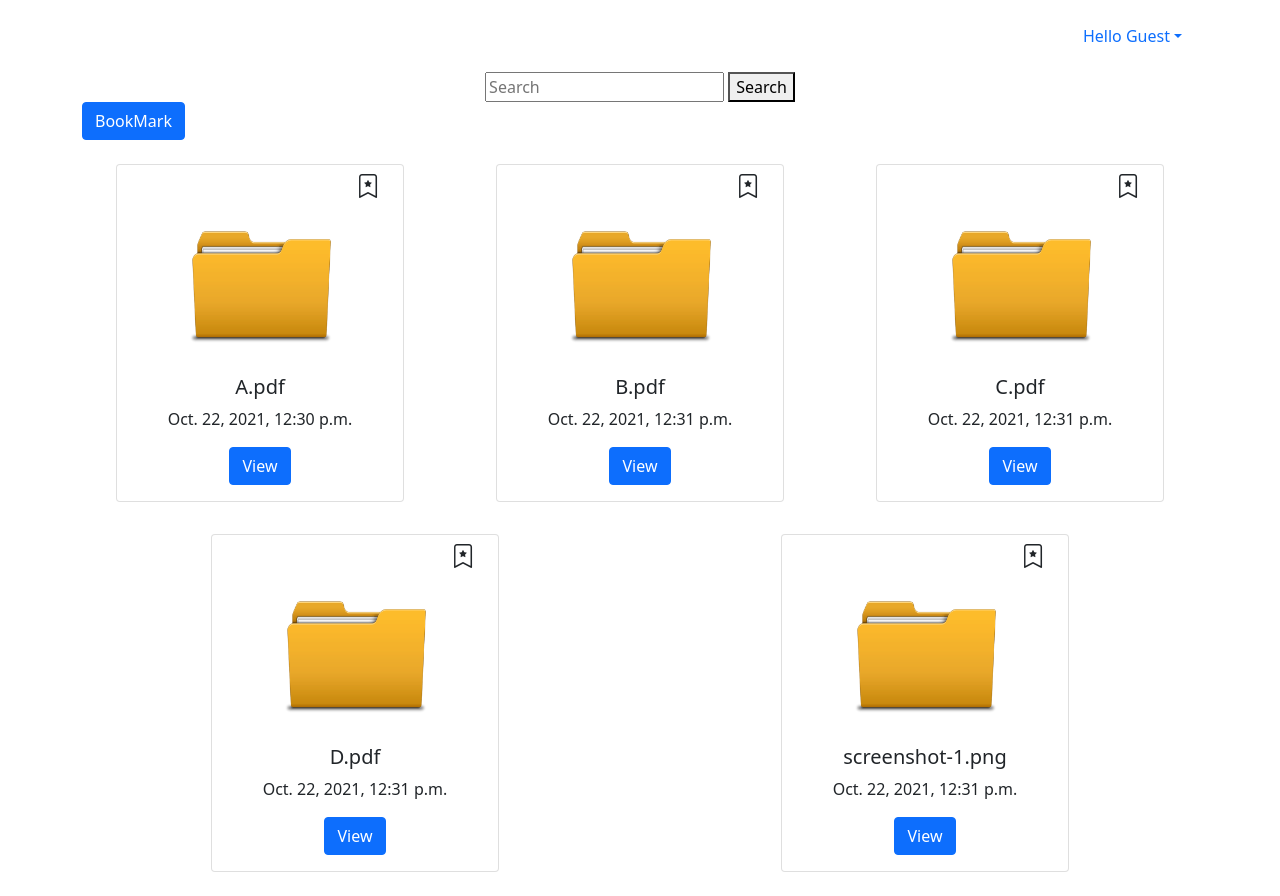
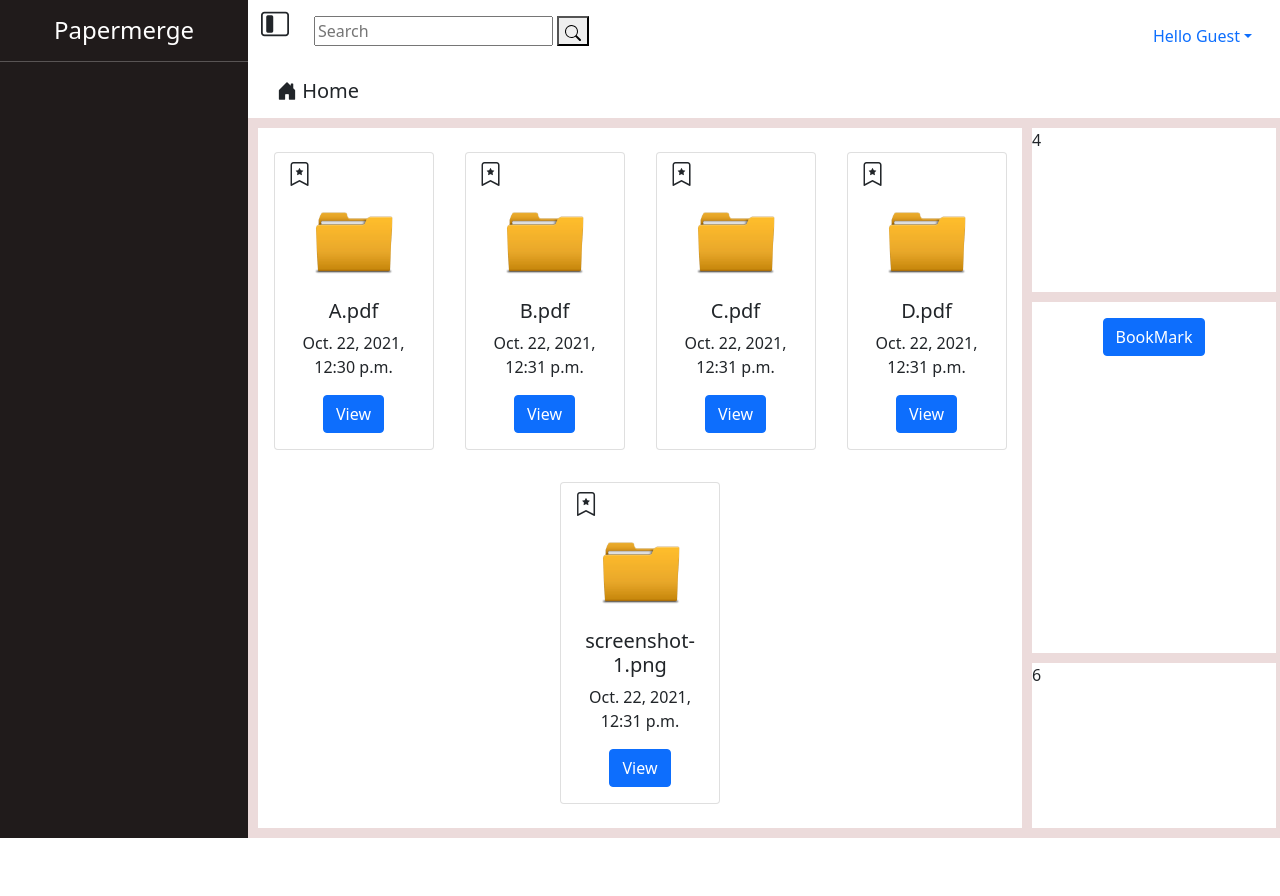
Before and after one commit to gagan157/Demo_Assignment, a Django app: page / in a window 1280 px wide. After the commit the page ends 838 px from the top, so only its background shows below. Run offline with Django 3.2, Linux system fonts and the light colour scheme; data comes from the database, SQL or seed files in the repository; both versions use the stored data as it was after the commit; some libraries are stand-ins or nearby versions.

Commit message:
add new ui using grid css

```diff
--- /dev/null
+++ b/papermerge/paperwebapp/static/paperwebapp/css/layout.css
@@ -0,0 +1,55 @@
+.container-fluid{
+    padding: 0;
+
+}
+.con{
+    background-color: rgb(236, 219, 219);
+     /* width: 100%; */
+    height: auto;
+    display: grid;
+    grid-template-columns: repeat(5, 1fr);
+    grid-auto-rows: auto;
+    grid-gap: 10px;
+
+
+}
+.lay{
+    background-color: white;
+}
+
+.lay-1{
+    grid-row: 1/ span 6;
+    grid-column: 1;
+    color: white;
+    background-color: rgb(32, 27, 27);
+
+}
+.lay-2{
+    grid-column: 2/ span 4;
+    /* grid-row: 1/ span 2; */
+    margin-left: -10px;
+}
+.lay-3{
+    grid-row: 2 / span 4;
+    grid-column: 2 / span 3;
+
+}
+.lay-4{
+    grid-column: 5 / span 1;
+    /* grid-row: 3; */
+    margin-right: 4px;
+}
+.lay-5{
+    grid-column: 5 / span 1;
+    grid-row: 3 / span 2;
+    margin-right: 4px;
+}
+.lay-6{
+    grid-column: 5 / span 1;
+    margin-right: 4px;
+}
+
+
+#logleft{
+    margin-left: auto;
+}
--- a/papermerge/paperwebapp/static/paperwebapp/css/pannel.css
+++ b/papermerge/paperwebapp/static/paperwebapp/css/pannel.css
@@ -1,3 +1,4 @@
+
 .myform{
     background-color: #e0d8d8;
     padding: 50px;
@@ -16,5 +17,12 @@
 
 .btncart{
     text-align: -webkit-right;
-    padding: 0px 10px;
+    text-align-last: justify;
 }
+.card{
+    width:  10rem;
+}
+
+.txtcenter{
+    text-align: center;
+}
--- a/papermerge/paperwebapp/static/paperwebapp/js/pann.js
+++ b/papermerge/paperwebapp/static/paperwebapp/js/pann.js
@@ -17,9 +17,9 @@
     var cart=[]
 }
 else{
-    cart = JSON.parse(localStorage.getItem('cart')) || []
+    cart = JSON.parse(localStorage.getItem('cart'))
     showbook(cart)
-    showdata(cart)
+    // showdata(cart)
 }
 
 
@@ -55,10 +55,11 @@
     showdata(cart)
 }
 
+// icon show off and on
 function showbook(cart) {
     cart.forEach(function(element) {
 
-        for(key in element){
+
 
             if(cart != null){
                 document.getElementById(`a${element['id']}`).setAttribute('class','btn btn-default d-none')
@@ -70,16 +71,15 @@
                 document.getElementById(`r${element['id']}`).setAttribute('class','btn btn-default d-none')
 
             }
-        }
+
+
     })
-    // addo()
 
+    showdata(cart)
 }
 
 function showdata(cart) {
    let cl = document.getElementById('collapseExample')
-//    console.log(cl)
-
    var html=''
    cart.forEach(function(element,index) {
         html+=`
@@ -87,8 +87,10 @@
         <a href="${element['img']}">${element['name']}</a>
         </div>`
 
-
-    cl.innerHTML= html
 })
 
+cl.innerHTML = html
+
+
+
 }
--- a/papermerge/paperwebapp/templates/paperwebapp/pannel.html
+++ b/papermerge/paperwebapp/templates/paperwebapp/pannel.html
@@ -4,10 +4,41 @@
 
 {% block css %}
 <link rel="stylesheet" href="{% static 'paperwebapp/css/pannel.css' %}">
+<link rel="stylesheet" href="{% static 'paperwebapp/css/layout.css' %}">
 {% endblock css %}
 
 {% block body %}
 {% load static %}
+
+<div class="container-fluid con">
+  <div class="lay lay-1">
+    <div class="mt-3 txtcenter">
+      <h4>Papermerge</h4>
+    </div>
+    <hr>
+
+  </div>
+
+  <div class="lay lay-2">
+    <ul class="nav nav-pills">
+      <li class="nav-item">
+        <button type="submit" class="btn btn-default d-none"><h3><i class="bi bi-layout-sidebar-inset-reverse"></i></h3></button>
+        <button type="submit" class="btn btn-default"><h3><i class="bi bi-layout-sidebar-inset"></i></h3></button>
+      </li>
+      <li class="nav-item">
+        <div class="container my-3 allcenter">
+          <form action="{% url 'admin' %}" method="get">
+
+            <input type="text" name='search' placeholder="Search">
+            <button class="" type="submit">
+              <svg xmlns="http://www.w3.org/2000/svg" width="16" height="16" fill="currentColor" class="bi bi-search" viewBox="0 0 16 16">
+                <path d="M11.742 10.344a6.5 6.5 0 1 0-1.397 1.398h-.001c.03.04.062.078.098.115l3.85 3.85a1 1 0 0 0 1.415-1.414l-3.85-3.85a1.007 1.007 0 0 0-.115-.1zM12 6.5a5.5 5.5 0 1 1-11 0 5.5 5.5 0 0 1 11 0z"></path>
+              </svg>
+            </button>
+          </form>
+        </div>
+      </li>
+      <li class="nav-item" id="logleft">
         <div class="container my-3">
           <ul class="nav nav-pills navu">
               <li class="nav-item dropdown">
@@ -20,12 +51,37 @@
                 <a class="nav-link dropdown-toggle" data-bs-toggle="dropdown" href="#" role="button" aria-expanded="false">Hello Guest</a>
                 <ul class="dropdown-menu">
                   <li><a class="dropdown-item" href="{% url 'login' %}">Login</a></li>
+                  <li><button type="button" class="btn btn-default" data-bs-toggle="modal" data-bs-target="#exampleModal">
+                    Demo Login
+                  </button> </li>
                 </ul>
                 {% endif %}
               </li>
+            </ul>
+      </div>
+      </li>
 
     </ul>
+    <div class="mx-3">
+
+      <a href="/" type="button" class="btn btn-default"><h5><i class="bi bi-house-door-fill"></i> <span>Home</span></h5></a>
+
+
+
+
     </div>
+
+
+
+
+
+
+
+
+
+  </div>
+
+  <div class="lay lay-3">
     {% if request.user.is_authenticated %}
     <div class="container myform allcenter my-3">
     <form action="{% url 'upload' %}" method="POST" enctype="multipart/form-data"> {% csrf_token %}
@@ -37,14 +93,46 @@
 </div>
 {% endif %}
 
+  <div class="container allcenter my-4">
+    <div class="row my-3">
+    {% for file in files %}
 
-<div class="container allcenter">
-  <form action="{% url 'admin' %}" method="get">
-    <input type="text" name='search' placeholder="Search">
-    <button type="submit">Search</button>
-  </form>
+          <div class="col">
+            <div class="card" style="width: 10rem;">
+                <div class="btncart">
+
+                  <button id="a{{file.id}}" type="submit" class="btn btn-default"><h4><i id="ia{{file.id}}" class="bi bi-bookmark-star"></i></h4></button>
+
+                  <button id="r{{file.id}}" type="submit" class="btn btn-default d-none"><h4><i id="ir{{file.id}}" class="bi bi-bookmark-star-fill"></i></h4></button>
+
+                {% if request.user.is_authenticated %}
+                  <button class="btn btn-default" type="submit"><i class="bi bi-x-circle-fill"></i></button>
+
+                {% endif %}
                 </div>
-<div class="container" >
+                <img  src="{% static 'paperwebapp/image/file.png' %}" class="card-img-top allimg" alt="...">
+                <div class="card-body">
+                  <h5 id="n{{file.id}}" class="card-title">{{file.Name}}</h5>
+                  <p class="card-text">{{file.UpTime}}</p>
+                  <a id="i{{file.id}}" href="/media/{{file.Uploadfiles}}" class="btn btn-primary">View</a>
+                </div>
+
+
+              </div>
+          </div>
+        {% if forloop.counter|divisibleby:4 %}
+        <div class="row my-3"></div>
+        {% endif %}
+
+    {% endfor %}
+  </div>
+  </div>
+</div>
+
+  <div class="lay lay-4">4</div>
+
+  <div class="lay lay-5">
+    <div class="container txtcenter my-3" >
       <p>
         <a class="btn btn-primary" data-bs-toggle="collapse" href="#collapseExample" role="button" aria-expanded="false" aria-controls="collapseExample">
           BookMark
@@ -56,41 +144,45 @@
 
       </div>
     </div>
-
-<div class="container allcenter my-4">
-    <div class="row my-3">
-    {% for file in files %}
-
-          <div class="col">
-            <div class="card" style="width: 18rem;">
-                <div class="btncart">
-
-                  <button id="a{{file.id}}" type="submit" class="btn btn-default"><h4><i id="ia{{file.id}}" class="bi bi-bookmark-star"></i></h4></button>
+  </div>
+  <div class="lay lay-6">6</div>
+</div>
 
 
 
-                  <button id="r{{file.id}}" type="submit" class="btn btn-default d-none"><h4><i id="ir{{file.id}}" class="bi bi-bookmark-star-fill"></i></h4></button>
-
-                </div>
-
-                <img  src="{% static 'paperwebapp/image/file.png' %}" class="card-img-top allimg" alt="...">
-                <div class="card-body">
-                  <h5 id="n{{file.id}}" class="card-title">{{file.Name}}</h5>
-                  <p class="card-text">{{file.UpTime}}</p>
-                  <a id="i{{file.id}}" href="/media/{{file.Uploadfiles}}" class="btn btn-primary">View</a>
-                </div>
 
 
+
+
+
+
+
+
+
+
+
+<!-- ++++++++++++++++++++++++++++++++++++++++++++++++++++++ -->
+<!-- Login Form -->
+
+
+<!-- Form -->
+<div class="modal fade" id="exampleModal" tabindex="-1" aria-labelledby="exampleModalLabel" aria-hidden="true">
+  <div class="modal-dialog">
+    <div class="modal-content">
+      <div class="modal-header">
+        <h5 class="modal-title" id="exampleModalLabel">Login Form</h5>
+        <button type="button" class="btn-close" data-bs-dismiss="modal" aria-label="Close"></button>
+      </div>
+      <div class="modal-body">
+        ...
+      </div>
+      <div class="modal-footer">
+        <button type="button" class="btn btn-secondary" data-bs-dismiss="modal">Close</button>
+        <button type="button" class="btn btn-primary">Login</button>
       </div>
     </div>
-        {% if forloop.counter|divisibleby:3 %}
-        <div class="row my-3"></div>
-        {% endif %}
-
-    {% endfor %}
   </div>
 </div>
-
 {% endblock body %}
 {% block js %}
 <script src="{% static 'paperwebapp/js/pann.js' %}"></script>
```
Also changed, not shown: papermerge/paperwebapp/templates/paperwebapp/layout.html (added, +10 -0 lines), papermerge/db.sqlite3, papermerge/paperwebapp/templates/paperwebapp/main.html (line endings or trailing spaces). Lines whose indentation alone changed are shown as unchanged.
